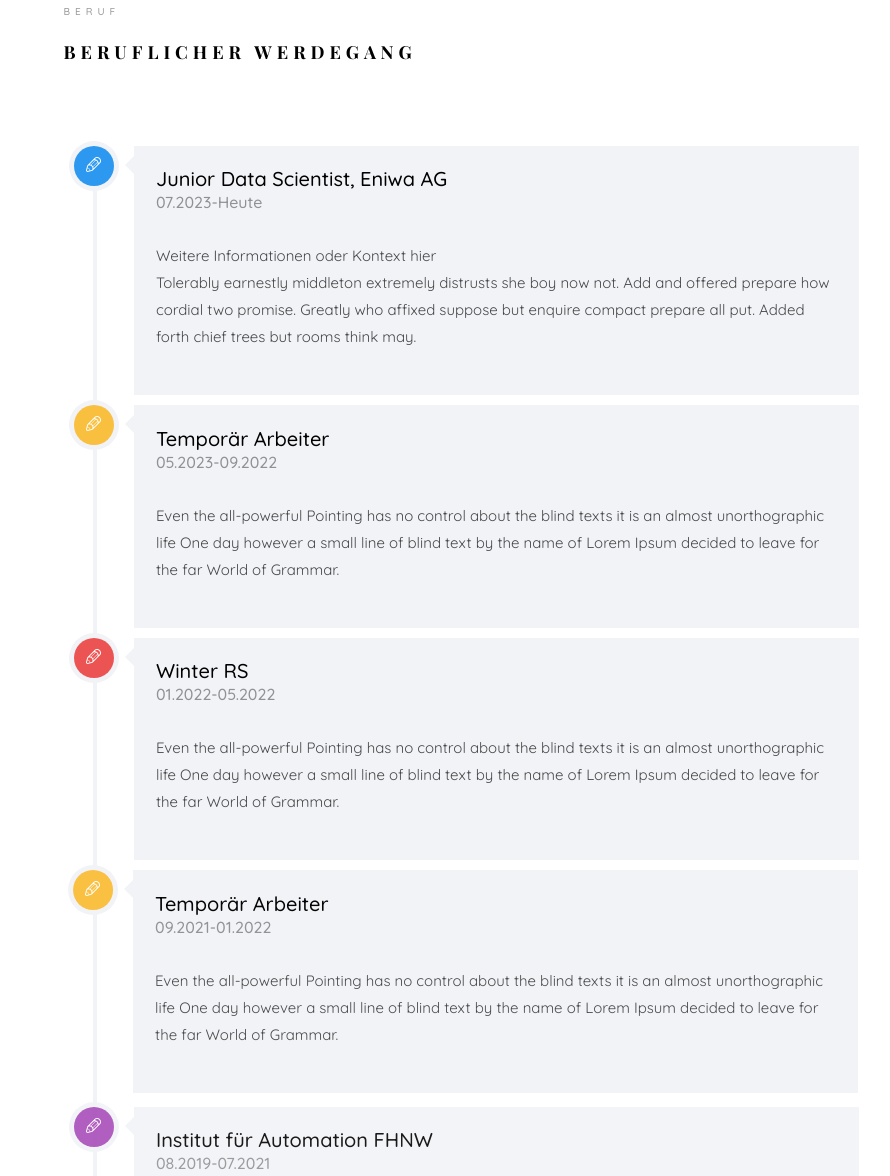
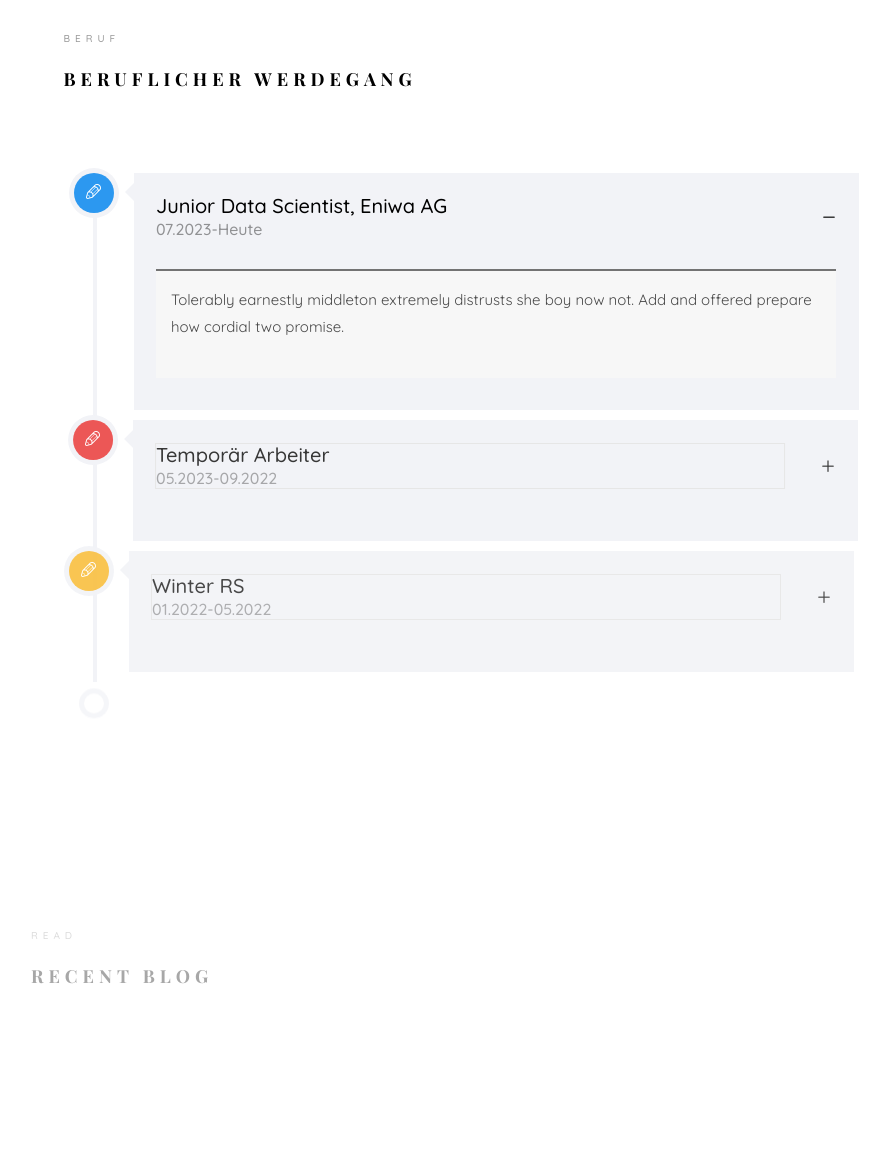
Before and after one commit to JuanFelipeRuiz/JuanFelipeRuiz.github.io, a plain HTML site: page index.html in a window 1280 px wide. Shown: the part 3176-4352 px from the top of the page, without its empty margins (329-1219 px from the left). Drawn offline with nearby package versions, Linux system fonts and the light colour scheme; files whose address does not match are found by name; a web font is replaced by a local one.

Commit message:
Lebenslauf

```diff
--- a/css/style.css
+++ b/css/style.css
@@ -448,9 +448,10 @@ body.offcanvas {
     letter-spacing: 1px;
     bordeR: 1px solid #000;
     padding: 2px 10px; }
-
+/* Panel Styles */
 .fancy-collapse-panel .panel-default > .panel-heading {
-  padding: 0; }
+  padding: 0;
+}
 
 .panel-heading a {
   padding: 20px 25px;
@@ -464,19 +465,13 @@ body.offcanvas {
   background-color: #2c98f0;
   color: #fff;
   position: relative;
-  -webkit-box-shadow: none !important;
-  -moz-box-shadow: none !important;
-  -ms-box-shadow: none !important;
-  -o-box-shadow: none !important;
-  box-shadow: none !important; }
+  box-shadow: none !important;
+}
 
 .panel {
-  -webkit-box-shadow: none !important;
-  -moz-box-shadow: none !important;
-  -ms-box-shadow: none !important;
-  -o-box-shadow: none !important;
   box-shadow: none !important;
-  border: none; }
+  border: none;
+}
 
 .panel-heading a:after {
   font-family: "icomoon";
@@ -487,38 +482,40 @@ body.offcanvas {
   font-weight: 400;
   top: 50%;
   line-height: 1;
-  margin-top: -7px; }
+  margin-top: -7px;
+}
 
 .panel-heading a.collapsed:after {
-  content: "\e114"; }
+  content: "\e114";
+}
 
 .panel-heading a.collapsed {
   background: #f2f3f7;
   border: 1px solid #e6e6e6 !important;
-  color: #333333; }
+  color: #333333;
+}
 
 .panel-body {
   padding: 1.5em;
   margin-top: 5px;
-  border: 1px solid #e6e6e6 !important; }
+  border: 1px solid #e6e6e6 !important;
+}
 
+/* Timeline Styles */
 .timeline-centered {
   position: relative;
-  margin-bottom: 30px; }
+  margin-bottom: 30px;
+}
 
-.timeline-centered:before, .timeline-centered:after {
+.timeline-centered:before,
+.timeline-centered:after {
   content: " ";
-  display: table; }
+  display: table;
+}
 
 .timeline-centered:after {
-  clear: both; }
-
-.timeline-centered:before, .timeline-centered:after {
-  content: " ";
-  display: table; }
-
-.timeline-centered:after {
-  clear: both; }
+  clear: both;
+}
 
 .timeline-centered:before {
   content: '';
@@ -528,60 +525,85 @@ body.offcanvas {
   background: #f2f3f7;
   top: 20px;
   bottom: 20px;
-  margin-left: 29px; }
+  margin-left: 29px;
+}
 
-.timeline-centered .timeline-entry {
+.timeline-entry {
   position: relative;
   margin-top: 5px;
   margin-left: 30px;
   margin-bottom: 10px;
-  clear: both; }
+  clear: both;
+}
 
-.timeline-centered .timeline-entry .timeline-entry-inner {
+.timeline-entry-inner {
   position: relative;
-  margin-left: -20px; }
+  margin-left: -20px;
+}
 
-.timeline-centered .timeline-entry .timeline-entry-inner .timeline-icon {
+.timeline-icon {
   display: block;
   width: 40px;
   height: 40px;
   background: #2c98f0;
-  -webkit-border-radius: 50%;
-  -moz-border-radius: 50%;
-  -ms-border-radius: 50%;
   border-radius: 50%;
   text-align: center;
-  -moz-box-shadow: 0 0 0 5px #f2f3f7;
-  -webkit-box-shadow: 0 0 0 5px #f2f3f7;
   box-shadow: 0 0 0 5px #f2f3f7;
   line-height: 40px;
-  float: left; }
-  .timeline-centered .timeline-entry .timeline-entry-inner .timeline-icon i {
-    color: #fff; }
-  .timeline-centered .timeline-entry .timeline-entry-inner .timeline-icon.color-2 {
-    background: #ec5453; }
-  .timeline-centered .timeline-entry .timeline-entry-inner .timeline-icon.color-3 {
-    background: #f9bf3f; }
-  .timeline-centered .timeline-entry .timeline-entry-inner .timeline-icon.color-4 {
-    background: #a84cb8; }
-  .timeline-centered .timeline-entry .timeline-entry-inner .timeline-icon.color-5 {
-    background: #2fa499; }
-  .timeline-centered .timeline-entry .timeline-entry-inner .timeline-icon.color-none {
-    background: #fff;
-    width: 20px;
-    height: 20px;
-    margin-left: 10px; }
+  float: left;
+}
 
-.timeline-centered .timeline-entry .timeline-entry-inner .timeline-label {
+.timeline-icon i {
+  color: #fff;
+}
+
+.timeline-icon.color-2 {
+  background: #ec5453;
+}
+
+.timeline-icon.color-3 {
+  background: #f9bf3f;
+}
+
+.timeline-icon.color-4 {
+  background: #a84cb8;
+}
+
+.timeline-icon.color-5 {
+  background: #2fa499;
+}
+
+.timeline-icon.color-6 {
+  background: #4054b2;
+}
+
+.timeline-icon.color-none {
+  background: #fff;
+  width: 20px;
+  height: 20px;
+  margin-left: 10px;
+}
+.timeline-icon-last {
+  position: fixed;
+  bottom: 20px;
+  left: 29px;
+  width: 40px;
+  height: 40px;
+  background: #2fa499;
+  border-radius: 50%;
+  text-align: center;
+  box-shadow: 0 0 0 5px #f2f3f7;
+  line-height: 40px;
+}
+.timeline-label {
   position: relative;
   background: #f2f3f7;
   padding: 1.5em;
   margin-left: 60px;
-  -webkit-background-clip: padding-box;
-  -moz-background-clip: padding;
-  background-clip: padding-box; }
+  background-clip: padding-box;
+}
 
-.timeline-centered .timeline-entry .timeline-entry-inner .timeline-label:after {
+.timeline-label:after {
   content: '';
   display: block;
   position: absolute;
@@ -592,18 +614,86 @@ body.offcanvas {
   border-color: transparent #f2f3f7 transparent transparent;
   left: 0;
   top: 10px;
-  margin-left: -9px; }
+  margin-left: -9px;
+}
 
-.timeline-centered .timeline-entry .timeline-entry-inner .timeline-label p + p {
-  margin-top: 15px; }
-
-.timeline-centered .timeline-entry .timeline-entry-inner .timeline-label h2 {
+.timeline-title {
   font-size: 20px;
   font-family: "Quicksand", Arial, sans-serif;
-  font-weight: 500; }
+  font-weight: 500;
+  position: relative;
+  padding-right: 30px;
+}
 
-.timeline-centered .timeline-entry .timeline-entry-inner .timeline-label h2 a {
-  color: #000; }
+.timeline-title a {
+  color: #000;
+  display: inline-block;
+  width: calc(100% - 20px);
+}
+
+.timeline-title a:after {
+  font-family: "icomoon";
+  content: "\e115";
+  position: absolute;
+  right: 0;
+  font-size: 14px;
+  font-weight: 400;
+  top: 50%;
+  line-height: 1;
+  margin-top: -7px;
+}
+
+.timeline-title a.collapsed:after {
+  content: "\e114";
+}
+
+.timeline-title a.collapsed {
+  background: #f2f3f7;
+  border: 1px solid #e6e6e6 !important;
+  color: #333333;
+}
+
+.timeline-title span {
+  opacity: 0.4;
+  font-size: 16px;
+}
+
+/* Collapse Panel Styles */
+.collapse-group {
+  position: relative;
+}
+
+.collapse-panel {
+  margin-bottom: 10px;
+  border: none;
+  box-shadow: none;
+}
+
+.collapse-heading {
+  padding: 0;
+  border: none;
+  background: none;
+}
+
+.collapse-title a {
+  display: block;
+  padding: 10px 15px;
+  color: #fff;
+  background: #737373;
+  font-size: 1.2em;
+  font-weight: 600;
+  text-decoration: none;
+}
+
+.collapse-title a.collapsed {
+  background: #999;
+}
+
+.collapse-panel-body {
+  background: #f7f7f7;
+  padding: 15px;
+  border-top: 2px solid #737373;
+}
 
 .timeline-centered .timeline-entry .timeline-entry-inner .timeline-label h2 span {
   -webkit-opacity: .4;
@@ -612,6 +702,7 @@ body.offcanvas {
   -ms-filter: alpha(opacity=40);
   filter: alpha(opacity=40);
   font-size: 16px; }
+
 
 .services {
   margin-bottom: 30px;
--- a/index.html
+++ b/index.html
@@ -305,7 +305,7 @@
 						</div>
 					</div>
 				</div>
-			</section>
+			</section>>
 
 			<section class="colorlib-experience" data-section="experience">
 				<div class="colorlib-narrow-content">
@@ -320,49 +320,42 @@
 							<div class="timeline-centered">
 								<article class="timeline-entry animate-box" data-animate-effect="fadeInLeft">
 									<div class="timeline-entry-inner">
-
 										<div class="timeline-icon color-1">
 											<i class="icon-pen2"></i>
 										</div>
-
 										<div class="timeline-label">
-									<h2>
-										<a href="#">Junior Data Scientist, Eniwa AG</a><br>
+											<h4 class="timeline-title">
+												<a data-toggle="collapse" data-parent="#timeline-accordion" href="#timelineCollapseOne" aria-expanded="true" aria-controls="timelineCollapseOne">
+													Junior Data Scientist, Eniwa AG<br>
 													<span>07.2023-Heute</span>
-									  </h2>
-									  <div class="sub-label">Weitere Informationen oder Kontext hier</div>
-					                  <p>Tolerably earnestly middleton extremely distrusts she boy now not. Add and offered prepare how cordial two promise. Greatly who affixed suppose but enquire compact prepare all put. Added forth chief trees but rooms think may.</p>
+												</a>
+											</h4>
+											<div id="timelineCollapseOne" class="collapse-panel collapse in" role="tabpanel" aria-labelledby="timelineHeadingOne">
+												<div class="collapse-panel-body">
+													<p>Tolerably earnestly middleton extremely distrusts she boy now not. Add and offered prepare how cordial two promise.</p>
+												</div>
+											</div>
 										</div>
 									</div>
 								</article>
 
-
-
 								<article class="timeline-entry animate-box" data-animate-effect="fadeInLeft">
-					            <div class="timeline-entry-inner">
-					               <div class="timeline-icon color-3">
-					                  <i class="icon-pen2"></i>
-					               </div>
-					               <div class="timeline-label">
-					               	<h2>
-										<a href="#">Temporär Arbeiter</a><br>
-										<span>05.2023-09.2022</span>
-									</h2>
-					                <p>Even the all-powerful Pointing has no control about the blind texts it is an almost unorthographic life One day however a small line of blind text by the name of Lorem Ipsum decided to leave for the far World of Grammar.</p>
-					               </div>
-					            </div>
-					         </article>
-
-
-					         <article class="timeline-entry animate-box" data-animate-effect="fadeInRight">
 									<div class="timeline-entry-inner">
 										<div class="timeline-icon color-2">
 											<i class="icon-pen2"></i>
 										</div>
 										<div class="timeline-label">
-					               	<h2><a href="#">Winter RS</a><br>
-										 <span>01.2022-05.2022</span></h2>
-					                  <p>Even the all-powerful Pointing has no control about the blind texts it is an almost unorthographic life One day however a small line of blind text by the name of Lorem Ipsum decided to leave for the far World of Grammar.</p>
+											<h4 class="timeline-title">
+												<a class="collapsed" data-toggle="collapse" data-parent="#timeline-accordion" href="#timelineCollapseTwo" aria-expanded="false" aria-controls="timelineCollapseTwo">
+													Temporär Arbeiter<br>
+													<span>05.2023-09.2022</span>
+												</a>
+											</h4>
+											<div id="timelineCollapseTwo" class="collapse-panel collapse" role="tabpanel" aria-labelledby="timelineHeadingTwo">
+												<div class="collapse-panel-body">
+													<p>Even the all-powerful Pointing has no control about the blind texts it is an almost unorthographic life.</p>
+												</div>
+											</div>
 										</div>
 									</div>
 								</article>
@@ -373,27 +366,22 @@
 											<i class="icon-pen2"></i>
 										</div>
 										<div class="timeline-label">
-					               	<h2><a href="#">Temporär Arbeiter</a> <br>
-												<span>09.2021-01.2022</span></h2>
+											<h4 class="timeline-title">
+												<a class="collapsed" data-toggle="collapse" data-parent="#timeline-accordion" href="#timelineCollapseThree" aria-expanded="false" aria-controls="timelineCollapseThree">
+													Winter RS<br>
+													<span>01.2022-05.2022</span>
+												</a>
+											</h4>
+											<div id="timelineCollapseThree" class="collapse-panel collapse" role="tabpanel" aria-labelledby="timelineHeadingThree">
+												<div class="collapse-panel-body">
 													<p>Even the all-powerful Pointing has no control about the blind texts it is an almost unorthographic life One day however a small line of blind text by the name of Lorem Ipsum decided to leave for the far World of Grammar.</p>
+												</div>
+											</div>
 										</div>
 									</div>
 								</article>
 
-					         <article class="timeline-entry animate-box" data-animate-effect="fadeInTop">
-					            <div class="timeline-entry-inner">
-					               <div class="timeline-icon color-4">
-					                  <i class="icon-pen2"></i>
-					               </div>
-					               <div class="timeline-label">
-					               	<h2><a href="#">Institut für Automation FHNW </a><br>
-										 <span>08.2019-07.2021</span></h2>
-					                  <p>Even the all-powerful Pointing has no control about the blind texts it is an almost unorthographic life One day however a small line of blind text by the name of Lorem Ipsum decided to leave for the far World of Grammar.</p>
-					               </div>
-					            </div>
-					         </article>
-
-					         <article class="timeline-entry begin animate-box" data-animate-effect="fadeInBottom">
+								<article class="timeline-entry begin animate-box" data-animate-effect="none">
 									<div class="timeline-entry-inner">
 										<div class="timeline-icon color-none">
 										</div>
@@ -404,6 +392,9 @@
 					</div>
 				</div>
 			</section>
+
+
+
 
 			<section class="colorlib-blog" data-section="blog">
 				<div class="colorlib-narrow-content">
```
Lines whose indentation alone changed are shown as unchanged.
